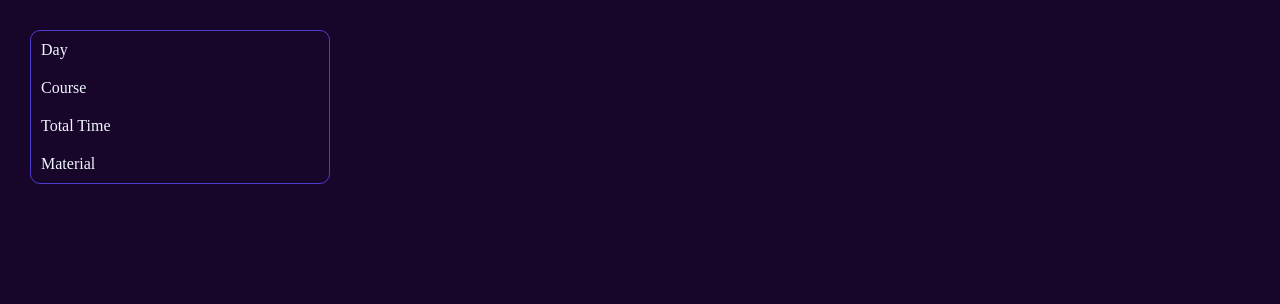
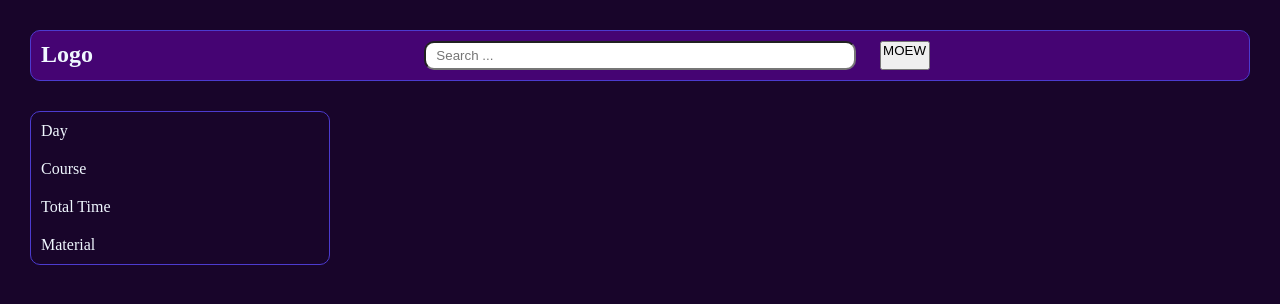
Before and after one commit to vMuhaymin/MiniProjs, a React (Vite) app in the folder ReactNotion/Note/: page / in a window 1280 px wide. Shown: the top 304 px of the page. Built offline with nearby package versions, Linux system fonts and the light colour scheme.

Commit message:
Navbar addition

```diff
--- a/ReactNotion/Note/src/App.css
+++ b/ReactNotion/Note/src/App.css
@@ -7,7 +7,7 @@
 }
 
 body{
-  display: flex;
+
   background-color: color-mix(in srgb, rgb(44, 5, 5) 50%, rgb(4, 4, 79) 50%);
   height: 100vh;
   font-family: 'Times New Roman', Times, serif;
@@ -33,3 +33,55 @@ body{
   gap: 20px;
  list-style: none;
 }
+
+.nav{
+  display: flex;
+
+  flex-direction: row;
+
+  margin: 30px;
+  padding: 10px;
+
+  border-radius: 10px;
+  color: aliceblue;
+  border: 1px solid #4C3BCF;
+  background-color: #450473;
+
+}
+
+.logo{
+  display: flex;
+  width: 30%;
+
+}
+
+.search{
+  display: flex;
+  width: 40%;
+  justify-content: center;
+}
+
+.search input{
+
+  width: 90%;
+  border-radius: 10px;
+  padding: 5px 10px;
+}
+
+input:focus{
+  border:3px solid  #4C3BCF;
+  outline: none;
+}
+
+
+.button{
+  display: flex;
+  width: 30%;
+  justify-content: left;
+}
+.button button{
+  width: 50px;
+
+  text-align: center;
+
+}
--- a/ReactNotion/Note/src/App.jsx
+++ b/ReactNotion/Note/src/App.jsx
@@ -1,6 +1,7 @@
 import { useState } from 'react'
 import './App.css'
 import MyCard from './components/MyCard'
+import NavBar from './components/NavBar'
 
 function App() {
 
@@ -8,6 +9,7 @@ function App() {
   return (
     <>
 
+    <NavBar/>
     <MyCard/>
 
     </>
--- /dev/null
+++ b/ReactNotion/Note/src/components/NavBar.jsx
@@ -0,0 +1,13 @@
+function NavBar(){
+    return(<>
+    <div className="nav">
+            <div className="logo"><h2>Logo </h2> </div>
+
+             <div className="search"> <input type="text" name="" id="" placeholder="Search ... " /></div>
+
+             <div className="button"><button className="search"> MOEW </button></div>
+    </div>
+    </>);
+}
+
+export default NavBar;
```
Also changed, not shown: 1 other file (tests, documents, lock files or other folders).
